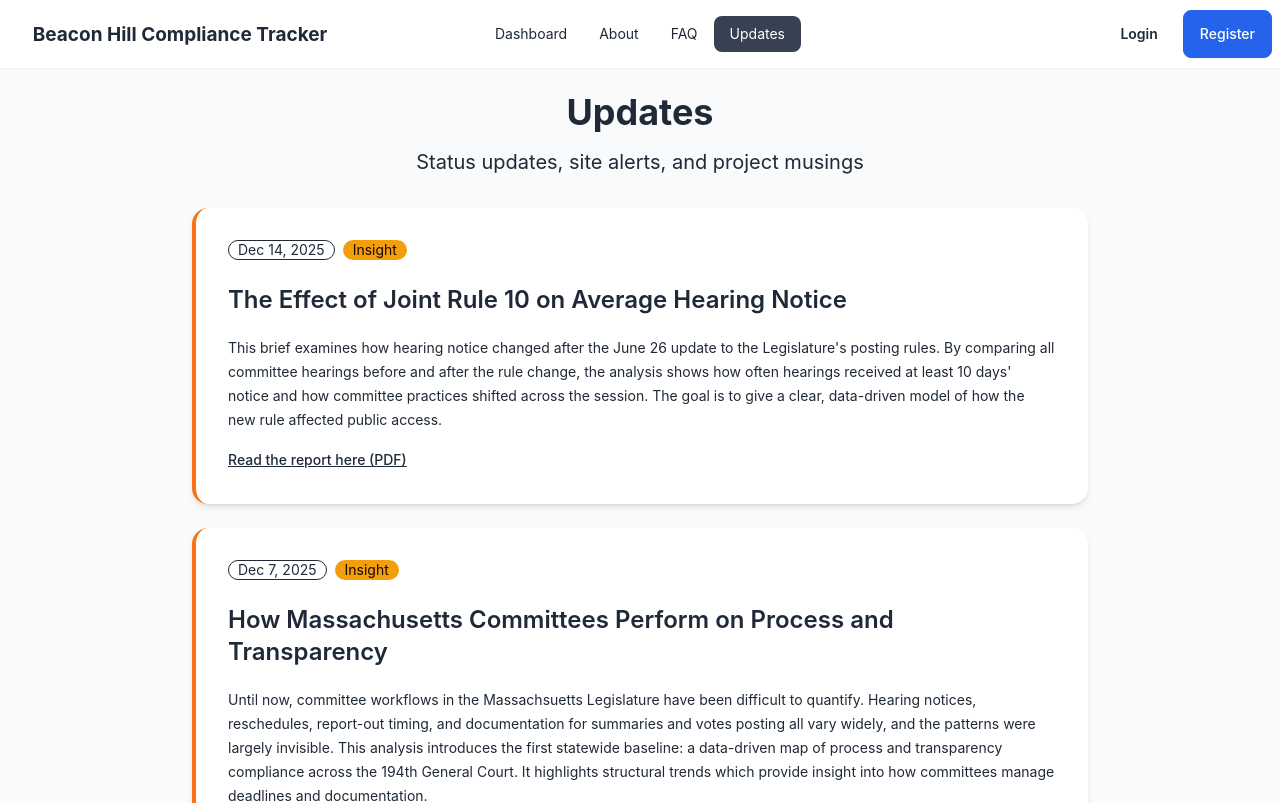
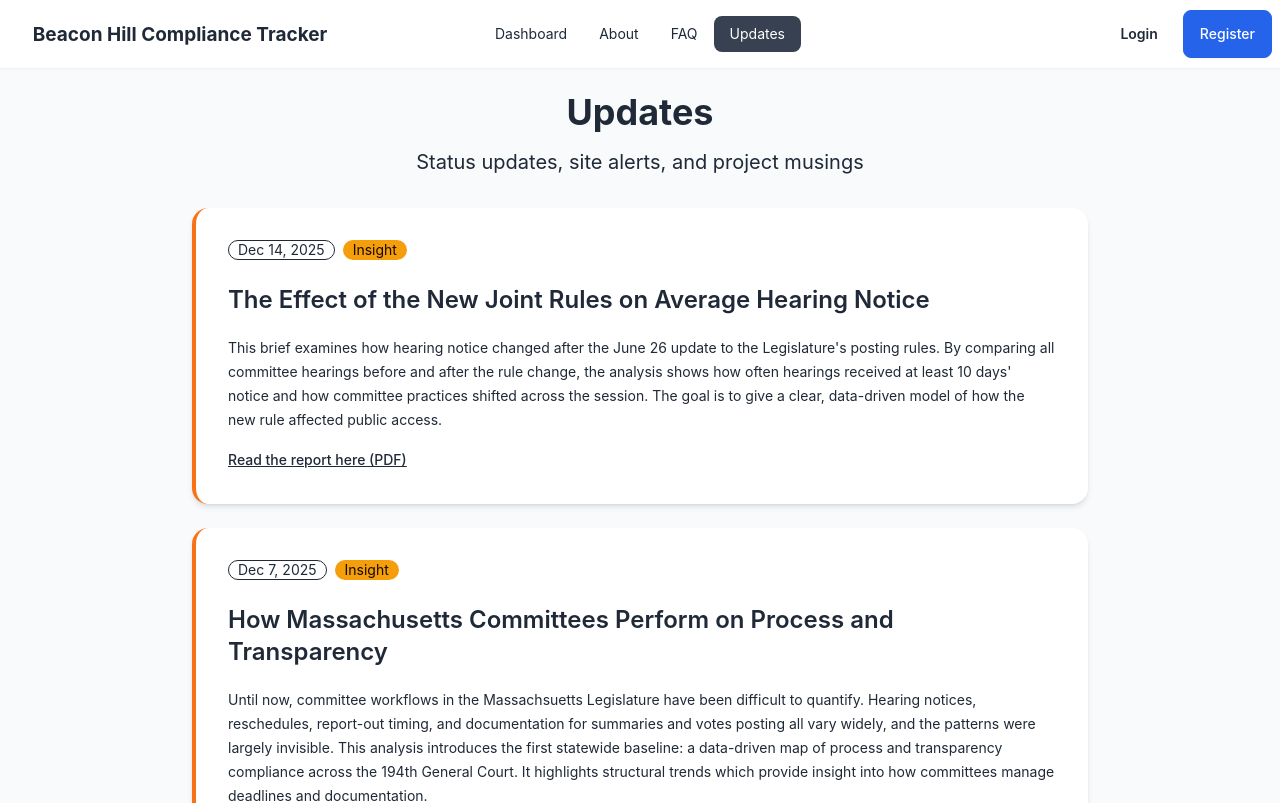
Before and after one commit to arbowl/beacon-hill-tracker, a React (Vite) app in the folder frontend/: page /updates in a window 1280 px wide. Shown: the top 803 px of the page. Built offline with nearby package versions, Linux system fonts and the light colour scheme.

Commit message:
Fix rule name

```diff
--- a/frontend/src/data/updates.ts
+++ b/frontend/src/data/updates.ts
@@ -175,7 +175,7 @@ The goal remains the same: to offer a clear, fair, and transparent approximation
   {
     id: 11,
     date: '2025-12-14',
-    title: 'The Effect of Joint Rule 10 on Average Hearing Notice',
+    title: 'The Effect of the New Joint Rules on Average Hearing Notice',
     content: `This brief examines how hearing notice changed after the June 26 update to the Legislature's posting rules. By comparing all committee hearings before and after the rule change, the analysis shows how often hearings received at least 10 days' notice and how committee practices shifted across the session. The goal is to give a clear, data-driven model of how the new rule affected public access.
 
 
```
